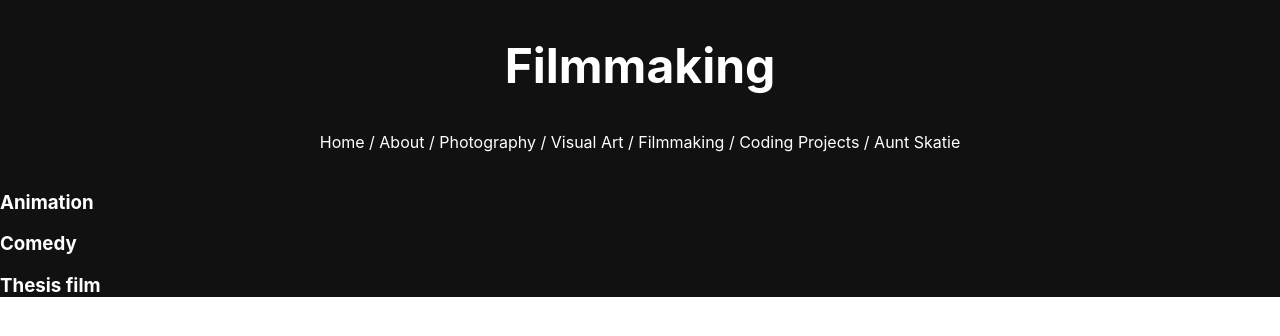
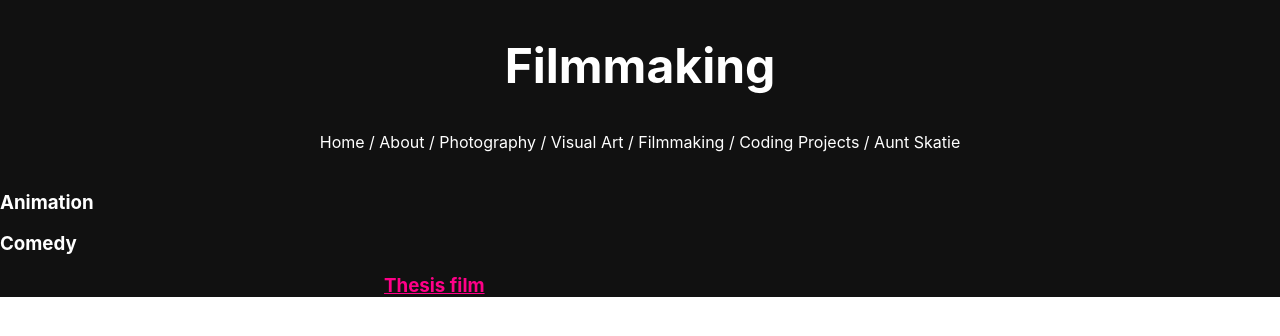
Before and after one commit to maggiebowen/maggie-portafolio-new, a Next.js app: page /filmmaking in a window 1280 px wide. Shown: the top 336 px of the page. Built offline with nearby package versions, Linux system fonts and the light colour scheme.

Commit message:
added thesis link to filmmaking

```diff
--- a/pages/filmmaking.tsx
+++ b/pages/filmmaking.tsx
@@ -9,7 +9,15 @@ function filmmaking() {
       <br />
       <h3>Animation</h3>
       <h3>Comedy</h3>
-      <h3>Thesis film</h3>
+      <h3 className={styles.descriptionText}>
+        <a
+          href="https://www.instagram.com/auntskatie/reel/CeAFaJ6pyvQ/?hl=en"
+          target="_blank"
+          rel="noreferrer"
+        >
+          Thesis film
+        </a>
+      </h3>
     </div>
   );
 }
```
